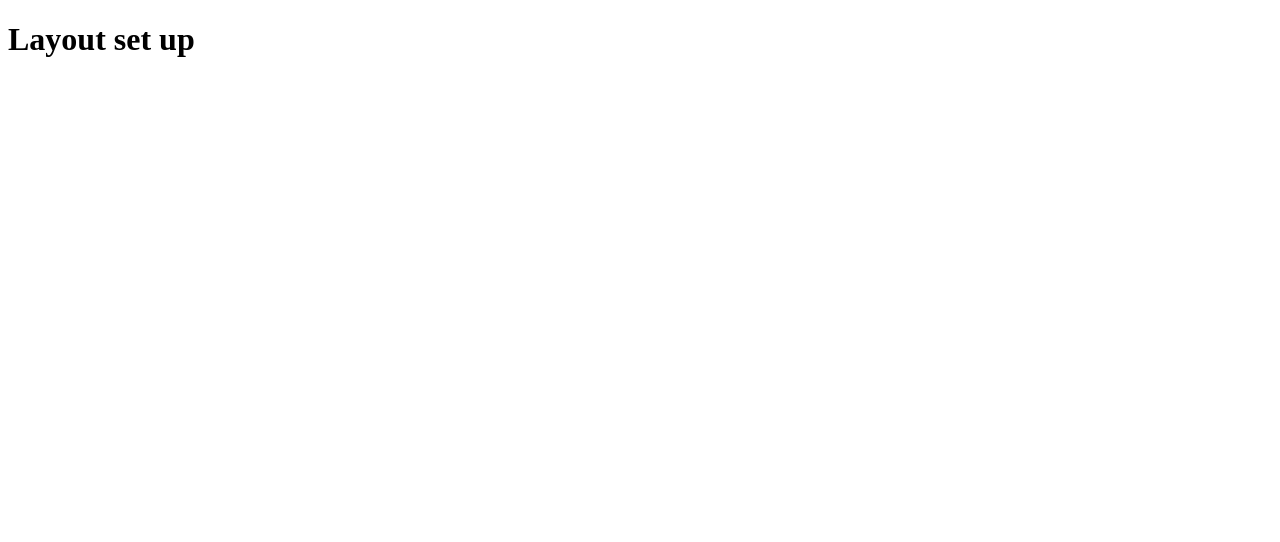
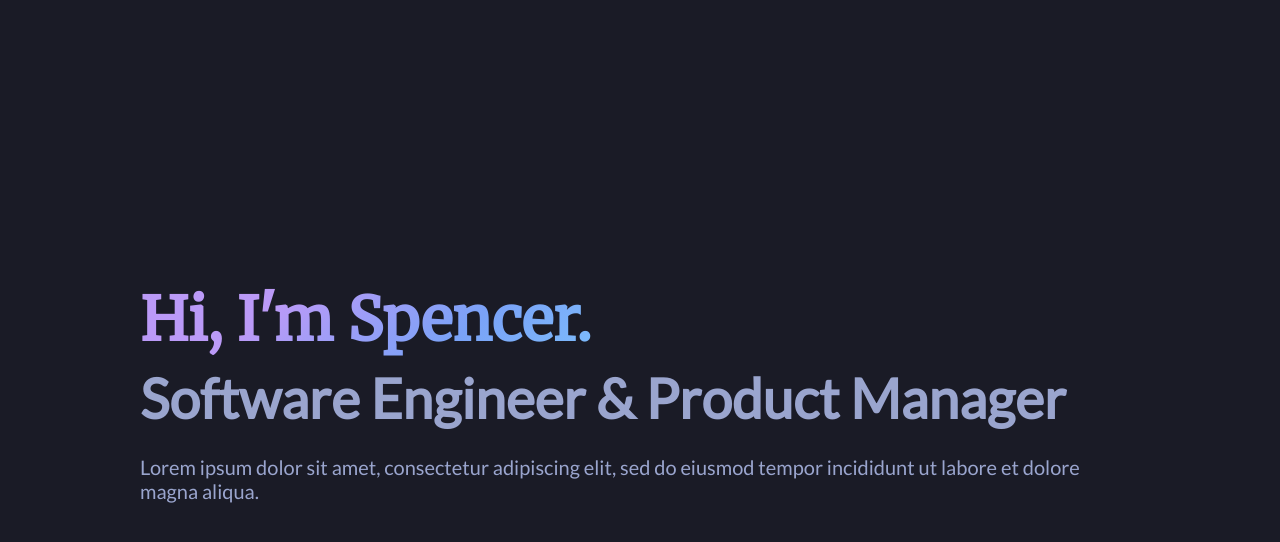
Before and after one commit to spencercoleman/portfolio-v1, a Gatsby site: page / in a window 1280 px wide. Built offline with nearby package versions, Linux system fonts and the light colour scheme; Gatsby itself is replaced by a stand-in of ours.

Commit message:
Add Hero and initial styles; Incorporate additional global styles

```diff
--- a/package.json
+++ b/package.json
@@ -20,6 +20,8 @@
     "react-dom": "^18.1.0"
   },
   "devDependencies": {
+    "@fontsource/lato": "^4.5.8",
+    "@fontsource/merriweather": "^4.5.12",
     "gatsby-plugin-react-helmet": "^5.18.0",
     "prop-types": "^15.8.1",
     "react-helmet": "^6.1.0",
--- /dev/null
+++ b/src/components/Hero.js
@@ -0,0 +1,34 @@
+import React from "react";
+import styled from "styled-components";
+
+const HeroSection = styled.section`
+    display: flex;
+    flex-direction: column;
+    justify-content: center;
+    min-height: 100vh;
+
+    h1 {
+        font-size: clamp(40px, 7vw, 60px);
+        margin: 0.25rem 0;
+    }
+
+    h2 {
+        font-size: clamp(35px, 6.5vw, 55px);
+        margin: 0.25rem 0;
+    }
+`;
+
+const Hero = () => {
+    return (
+        <HeroSection>
+            <h1>Hi, I'm Spencer.</h1>
+            <h2>Software Engineer & Product Manager</h2>
+            <p>
+                Lorem ipsum dolor sit amet, consectetur adipiscing elit,
+                sed do eiusmod tempor incididunt ut labore et dolore magna aliqua.
+            </p>
+        </HeroSection>
+    );
+}
+
+export default Hero;
--- a/src/pages/index.js
+++ b/src/pages/index.js
@@ -1,10 +1,11 @@
 import * as React from 'react';
 import Layout from '../components/Layout';
+import Hero from '../components/Hero';
 
 const IndexPage = () => {
   return (
     <Layout>
-      <h1>Layout set up</h1>
+      <Hero />
     </Layout>
   );
 }
--- a/src/styles/GlobalStyle.js
+++ b/src/styles/GlobalStyle.js
@@ -1,9 +1,22 @@
 import { createGlobalStyle } from "styled-components";
+import "@fontsource/roboto-slab";
+import "@fontsource/merriweather";
+import "@fontsource/lato";
 
 const GlobalStyle = createGlobalStyle`
+    :root {
+        --font-sans: "Lato", sans-serif;
+        --font-serif: "Merriweather", serif;
+        --bluebell: #9aa5ce;
+        --night: #1a1b26;
+    }
+
     html {
         box-sizing: border-box;
         width: 100%;
+        font-family: var(--font-sans);
+        color: var(--bluebell);
+        background-color: var(--night);
     }
 
     *,
@@ -11,6 +24,31 @@ const GlobalStyle = createGlobalStyle`
     *:after {
         box-sizing: inherit;
     }
+
+    body {
+        margin: 0;
+        font-size: 20px;
+    }
+
+    section {
+        max-width: 1000px;
+        margin: 0 auto;
+    }
+
+    main {
+        padding: 0 25px;
+
+        @media (min-width: 768px) {
+            padding: 0 50px;
+        }
+    }
+
+    h1, h3 {
+        font-family: var(--font-serif);
+        background: linear-gradient(140deg, #bb9af7 15%, #7aa2f7 35%, #7dcfff 60%, #b4f9f8 85%);
+        -webkit-background-clip: text;
+        -webkit-text-fill-color: transparent;
+    }
 `;
 
 export default GlobalStyle;
```
Also changed, not shown: 1 other file.
